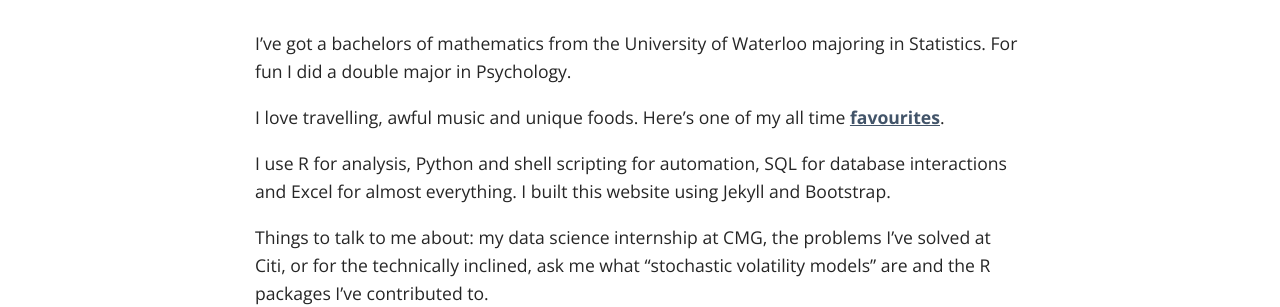
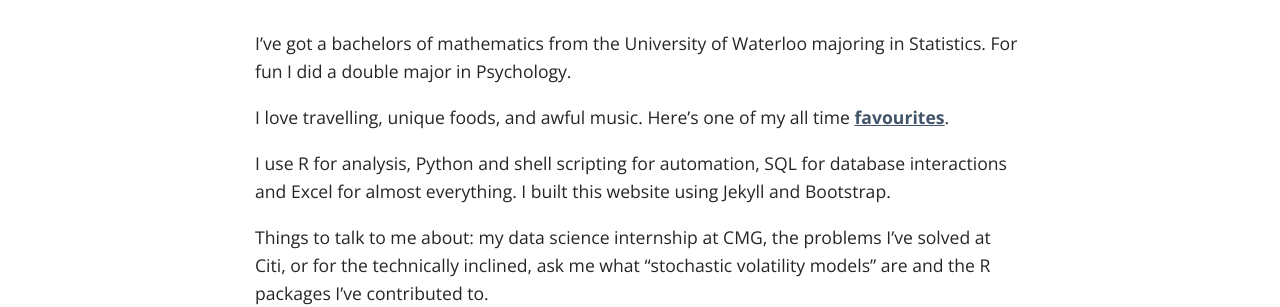
Before and after one commit to arnehuang/arnehuang.github-io, a Jekyll site: the page built from _pages/02_about.md, in a window 1280 px wide and 900 px high, scrolled down 87 px. Shown: the part 495-802 px from the top of the window. Built offline with Jekyll 4.4.1, drawn with Linux system fonts in a browser that asks for light colours; some web fonts are replaced.

```diff
--- a/_pages/02_about.md
+++ b/_pages/02_about.md
@@ -5,7 +5,7 @@ permalink: /about/
 ---
   I've got a bachelors of mathematics from the University of Waterloo majoring in Statistics. For fun I did a double major in Psychology.
 
-  I love travelling, awful music and unique foods. Here's one of my all time <a href=" https://www.youtube.com/watch?v=iq_d8VSM0nw">favourites</a>.
+  I love travelling, unique foods, and awful music. Here's one of my all time <a href=" https://www.youtube.com/watch?v=iq_d8VSM0nw">favourites</a>.
 
   I use R for analysis, Python and shell scripting for automation, SQL for database interactions and Excel for almost everything. I built this website using Jekyll and Bootstrap.
 
```
